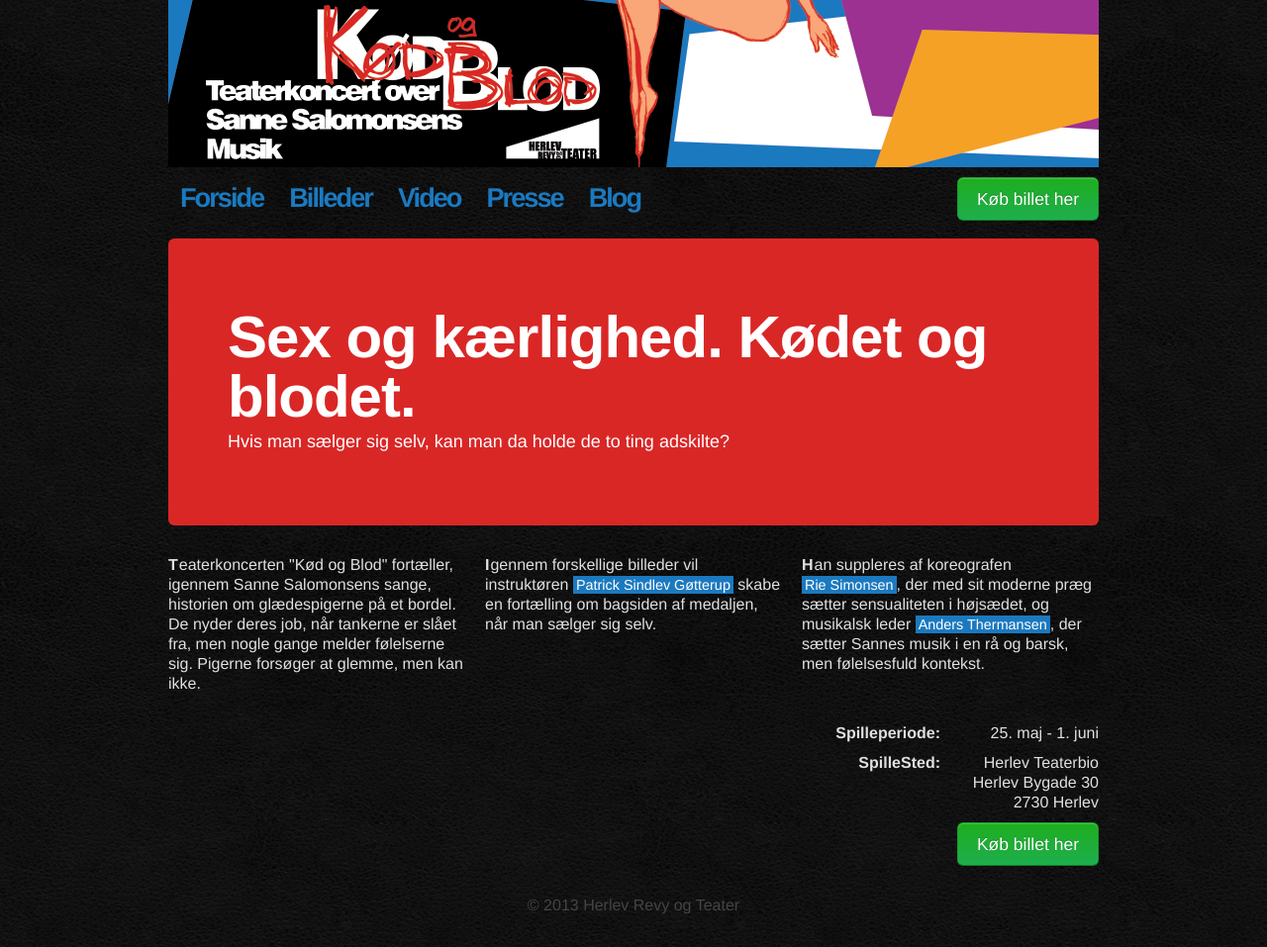
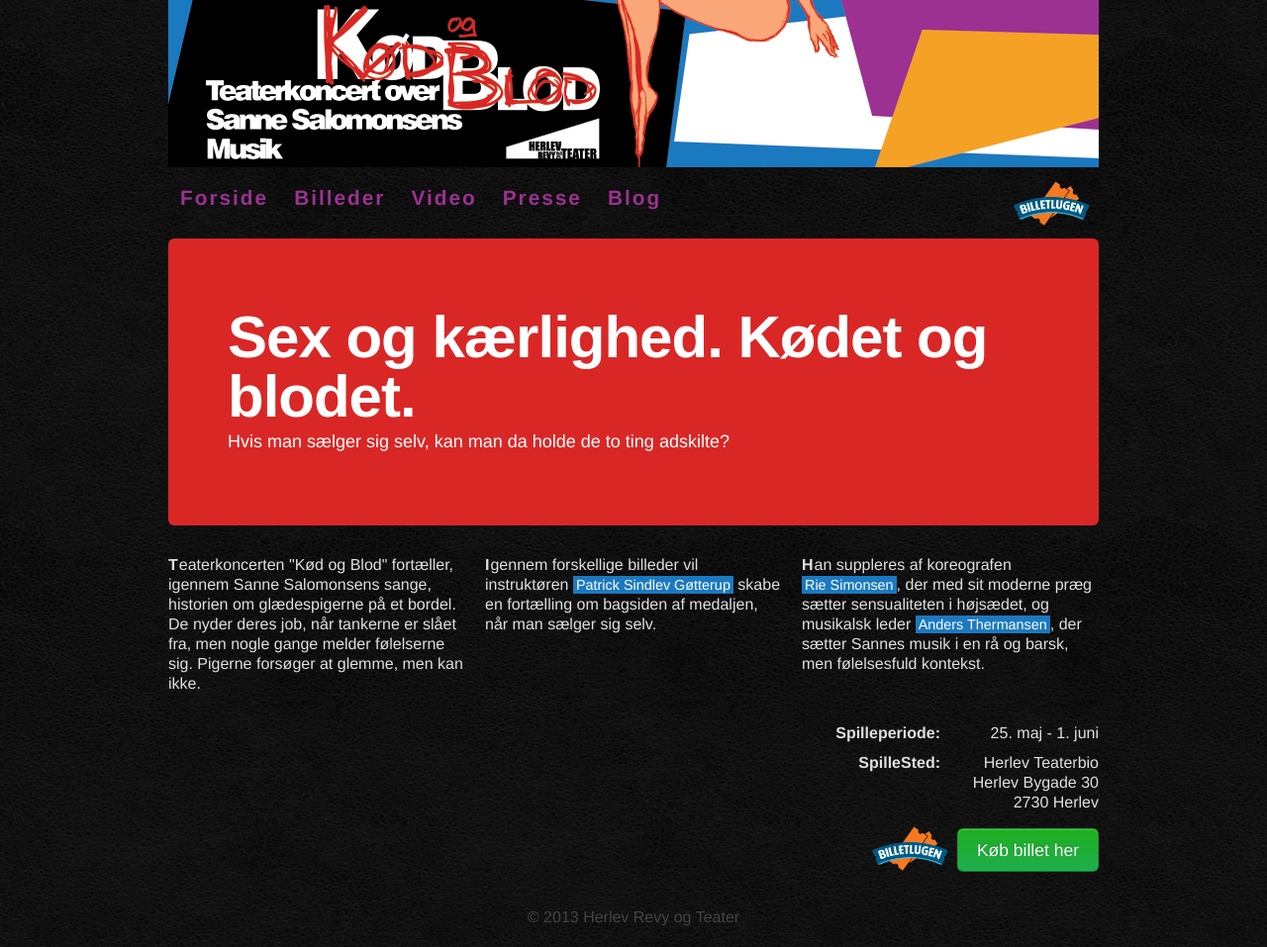
Before and after one commit to anderslemke/kodogblod, a Jekyll site: the page built from index.html, in a window 1280 px wide. Shown: the whole page at 99% size. Built offline with Jekyll 4.4.1, drawn with Linux system fonts in a browser that asks for light colours; some web fonts are replaced.

Commit message:
Add billetlugen logo

```diff
--- a/_includes/frontpage.html
+++ b/_includes/frontpage.html
@@ -55,7 +55,7 @@
 <div class="row">
   <div class="span12">
     <p class="align-right">
-      <a href="http://www.billetlugen.dk/teater/27059/koed-og-blod/" class="btn btn-primary btn-large">Køb billet her</a>
+      <a href="http://www.billetlugen.dk/teater/27059/koed-og-blod/" class="billetlugen"><img src="/assets/images/billetlugen.png" alt="Køb billet på billetlugen.dk"></a><a href="http://www.billetlugen.dk/teater/27059/koed-og-blod/" class="btn btn-primary btn-large">Køb billet her</a>
     </p>
   </div>
 </div>
--- a/_includes/navigation.html
+++ b/_includes/navigation.html
@@ -19,7 +19,8 @@
         <li><a href="/presse">Presse</a></li>
         <li><a href="/blog">Blog</a></li>
       </ul>
-      <a href="http://www.billetlugen.dk/teater/27059/koed-og-blod/" class="pull-right btn btn-large btn-primary">Køb billet her</a>
+
+      <a href="http://www.billetlugen.dk/teater/27059/koed-og-blod/" class="pull-right billetlugen"><img src="/assets/images/billetlugen.png" alt="Køb billet på billetlugen.dk"></a>
     </div>
 
   </div>
--- a/assets/stylesheets/navigation.css
+++ b/assets/stylesheets/navigation.css
@@ -21,10 +21,16 @@
 #site-navigation {
   padding-top:10px;
 }
+
 #site-navigation .nav a {
-  font-size: 170%;
+  color:#9c3191;
+  font-size: 130%;
   font-weight:bold;
   padding-top: 12px;
   padding-bottom: 12px;
-  letter-spacing: -2px;
+  letter-spacing: 2px;
 }
+
+#site-navigation .nav a:hover {
+  color:#d92726;
+}
--- a/assets/stylesheets/site.css
+++ b/assets/stylesheets/site.css
@@ -51,6 +51,11 @@
   letter-spacing: 1px;
 }
 
+.billetlugen img {
+  width:93px;
+}
+
+
 
 
 /*h1 .logo {
```
Also changed, not shown: assets/images/billetlugen.gif (added), assets/images/billetlugen.png (added).
